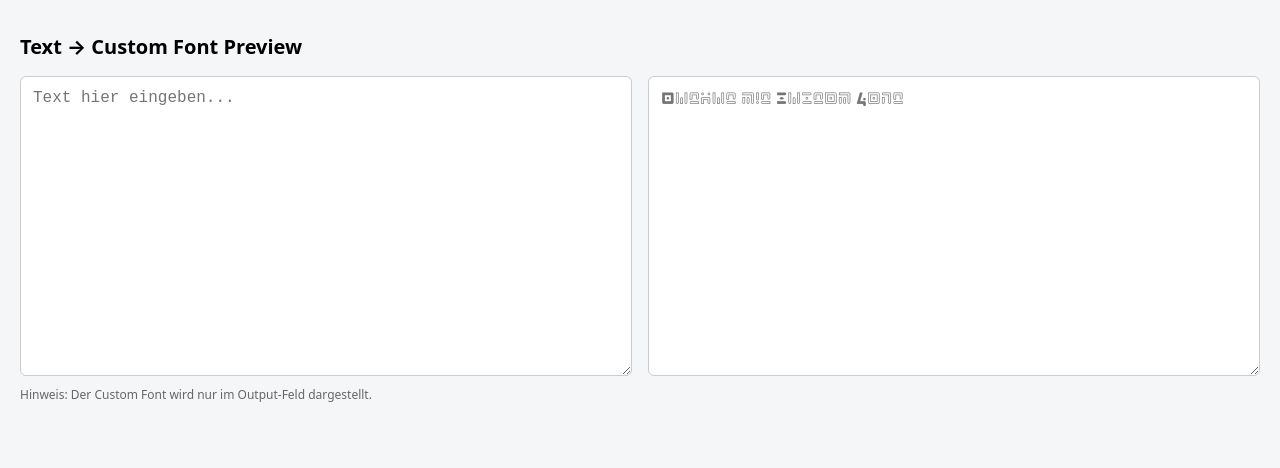
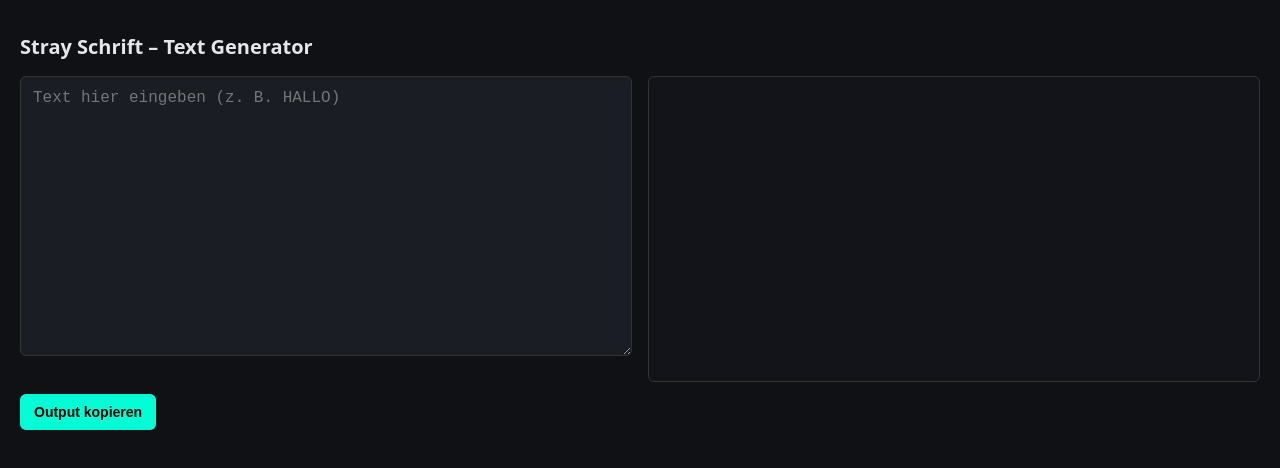
Before and after one commit to NicTrixx23-2/Font-Converter, a plain HTML site: page index.html in a window 1280 px wide. Drawn offline with Linux system fonts and the light colour scheme.

Commit message:
Rename and update styles for Stray Font Tool

```diff
--- a/index.html
+++ b/index.html
@@ -2,12 +2,14 @@
 <html lang="de">
 <head>
   <meta charset="UTF-8" />
-  <title>Custom Font Text Tool</title>
+  <title>Stray Font Text Tool</title>
 
   <style>
+    /* === Custom Font === */
     @font-face {
-      font-family: "StrayScript";
-      src: url("font.otf") format("opentype");
+      font-family: "StrayFont";
+      src: url("font.otf") format("opentype"),
+           url("font.ttf") format("truetype");
       font-weight: normal;
       font-style: normal;
     }
@@ -16,7 +18,8 @@
       margin: 0;
       padding: 20px;
       font-family: system-ui, -apple-system, BlinkMacSystemFont, sans-serif;
-      background: #f4f6f8;
+      background: #0f1115;
+      color: #e6e6e6;
     }
 
     h1 {
@@ -32,46 +35,90 @@
 
     textarea {
       width: 100%;
-      height: 300px;
+      height: 280px;
       padding: 12px;
       font-size: 16px;
       border-radius: 6px;
-      border: 1px solid #ccc;
+      border: 1px solid #333;
       resize: vertical;
       box-sizing: border-box;
+      background: #1a1d24;
+      color: #fff;
     }
 
     #output {
-      font-family: "StrayScript", sans-serif;
-      background: #ffffff;
+      font-family: "StrayFont", sans-serif;
+      white-space: pre-wrap;
+      border: 1px solid #333;
+      border-radius: 6px;
+      padding: 12px;
+      min-height: 280px;
+      background: #12141a;
+      color: #fff;
+      overflow-y: auto;
     }
 
-    .hint {
-      margin-top: 10px;
-      font-size: 12px;
-      color: #666;
+    .actions {
+      margin-top: 12px;
+      display: flex;
+      gap: 10px;
+      align-items: center;
+    }
+
+    button {
+      padding: 10px 14px;
+      border-radius: 6px;
+      border: none;
+      background: #00ffd5;
+      color: #000;
+      font-size: 14px;
+      cursor: pointer;
+      font-weight: 600;
+    }
+
+    button:active {
+      transform: scale(0.98);
+    }
+
+    .status {
+      font-size: 13px;
+      color: #9aa0a6;
     }
   </style>
 </head>
 <body>
 
-  <h1>Text → Custom Font Preview</h1>
+  <h1>Stray Schrift – Text Generator</h1>
 
   <div class="container">
-    <textarea id="input" placeholder="Text hier eingeben..."></textarea>
-    <textarea id="output" placeholder="Output mit Custom Font"></textarea>
+    <textarea id="input" placeholder="Text hier eingeben (z. B. HALLO)"></textarea>
+    <div id="output"></div>
   </div>
 
-  <div class="hint">
-    Hinweis: Der Custom Font wird nur im Output-Feld dargestellt.
+  <div class="actions">
+    <button id="copyBtn">Output kopieren</button>
+    <span class="status" id="status"></span>
   </div>
 
   <script>
     const input = document.getElementById("input");
     const output = document.getElementById("output");
+    const copyBtn = document.getElementById("copyBtn");
+    const status = document.getElementById("status");
 
     input.addEventListener("input", () => {
-      output.value = input.value;
+      output.textContent = input.value;
+    });
+
+    copyBtn.addEventListener("click", async () => {
+      try {
+        await navigator.clipboard.writeText(output.textContent);
+        status.textContent = "Text im Clipboard";
+        setTimeout(() => status.textContent = "", 2000);
+      } catch (err) {
+        status.textContent = "Kopieren nicht erlaubt";
+        alert("Fehlgeschlagen!");
+      }
     });
   </script>
 
```
